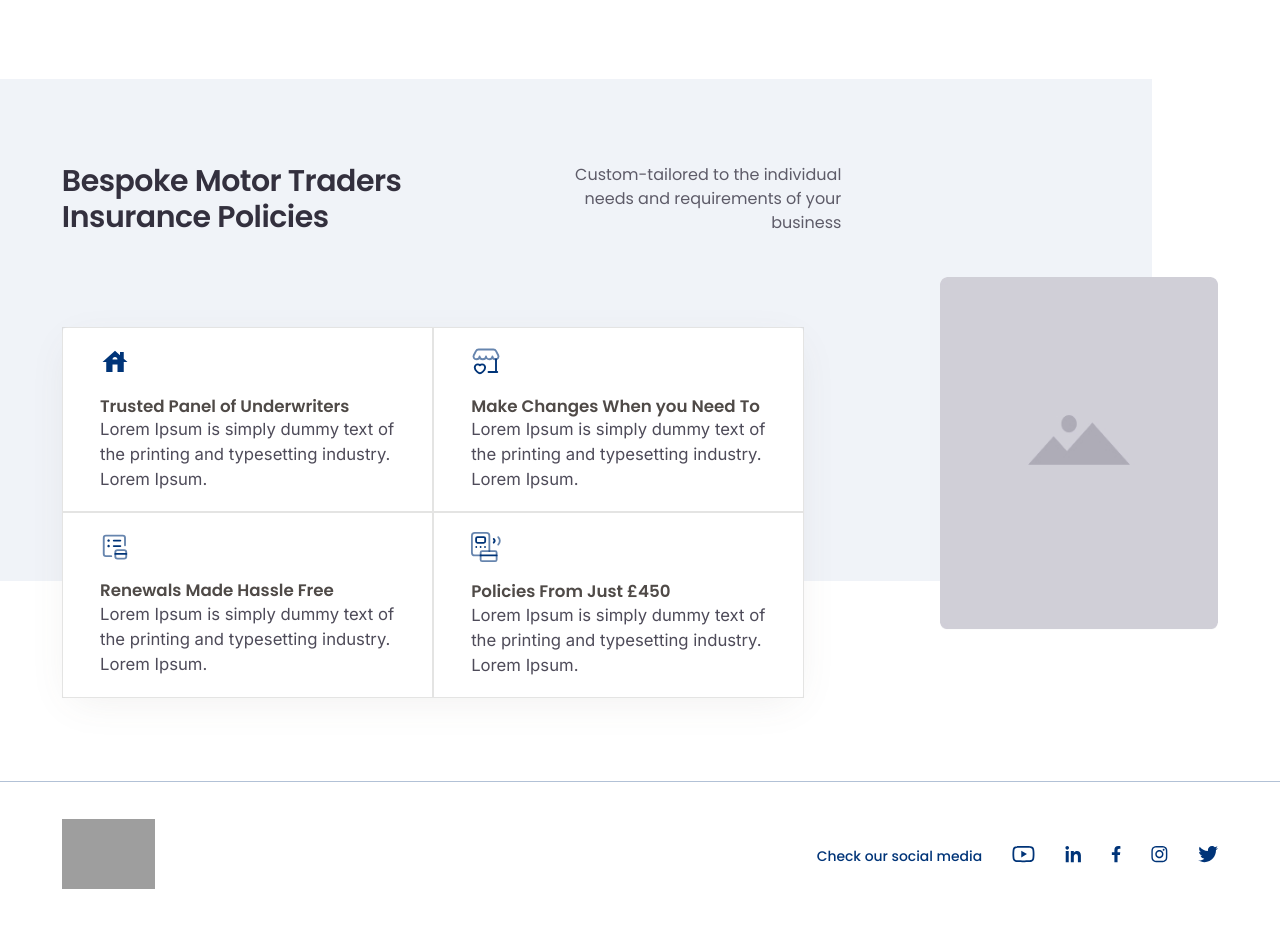
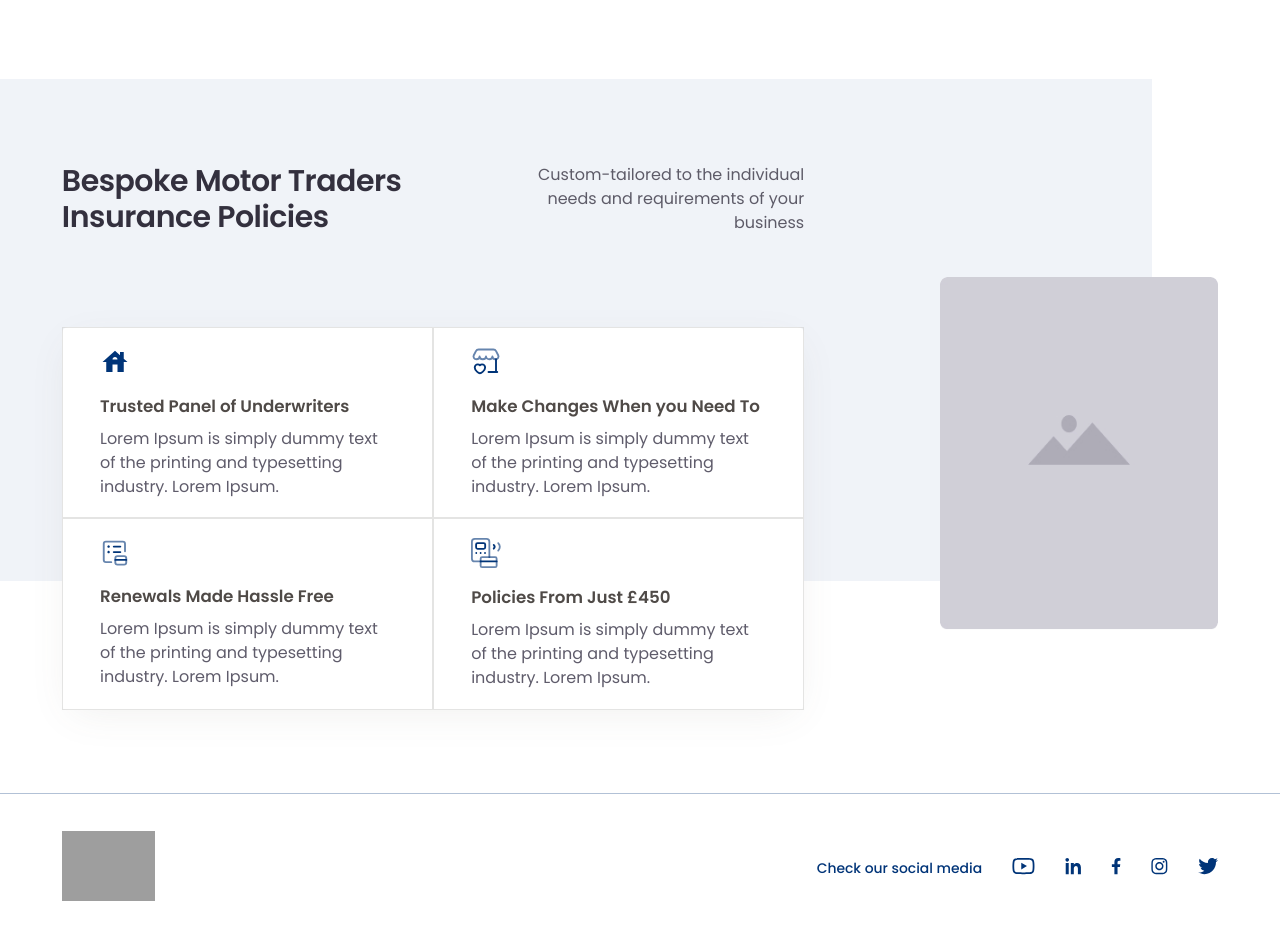
Before and after one commit to ruivergani/onesureinsurance, a PHP site: page /motortrade.html in a window 1280 px wide. Shown: the part 1912-2842 px from the top of the page. Run offline with PHP 8.4, Linux system fonts and the light colour scheme; some web fonts are replaced; grey boxes are pictures that could not be loaded.

Commit message:
Section Bespoke desktop css done

```diff
--- a/scss/_subpages.scss
+++ b/scss/_subpages.scss
@@ -299,7 +299,7 @@
     .text-top{
         display: flex;
         align-items: center;
-        gap: 17rem;
+        gap: 13rem;
         h4{
             width: 100%;
             max-width: 38rem;
@@ -340,7 +340,7 @@
                     width: 100%;
                     max-width: 40rem;
                     padding: 2rem 4rem;
-                    border: 1px solid rgba(211, 210, 209, 0.6);
+                    border: 0.5px solid rgba(211, 210, 209, 0.6);
                     img{
                         width: 100%;
                         max-width: 3.2rem;
@@ -352,9 +352,14 @@
                         font-size: 1.8rem;
                         line-height: 130%;
                         color: #4F4A47;
+                        margin-bottom: 1rem;
                     }
                     p{
-
+                        font-family: 'Poppins', sans-serif;
+                        font-weight: 400;
+                        font-size: 16px;
+                        line-height: 150%;
+                        color: $grey-400;
                     }
                 }
             }
```
Also changed, not shown: css/main.css.
